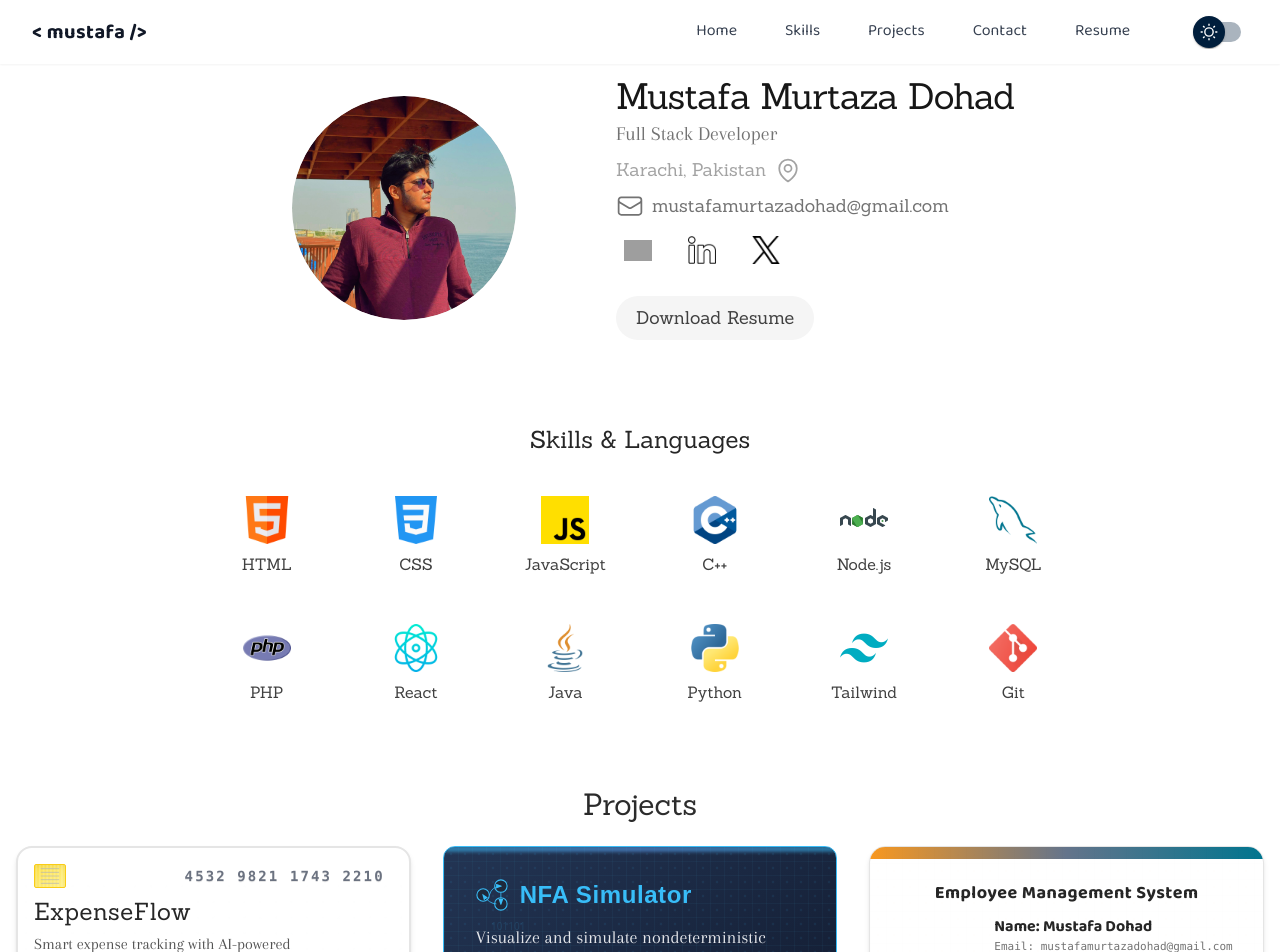
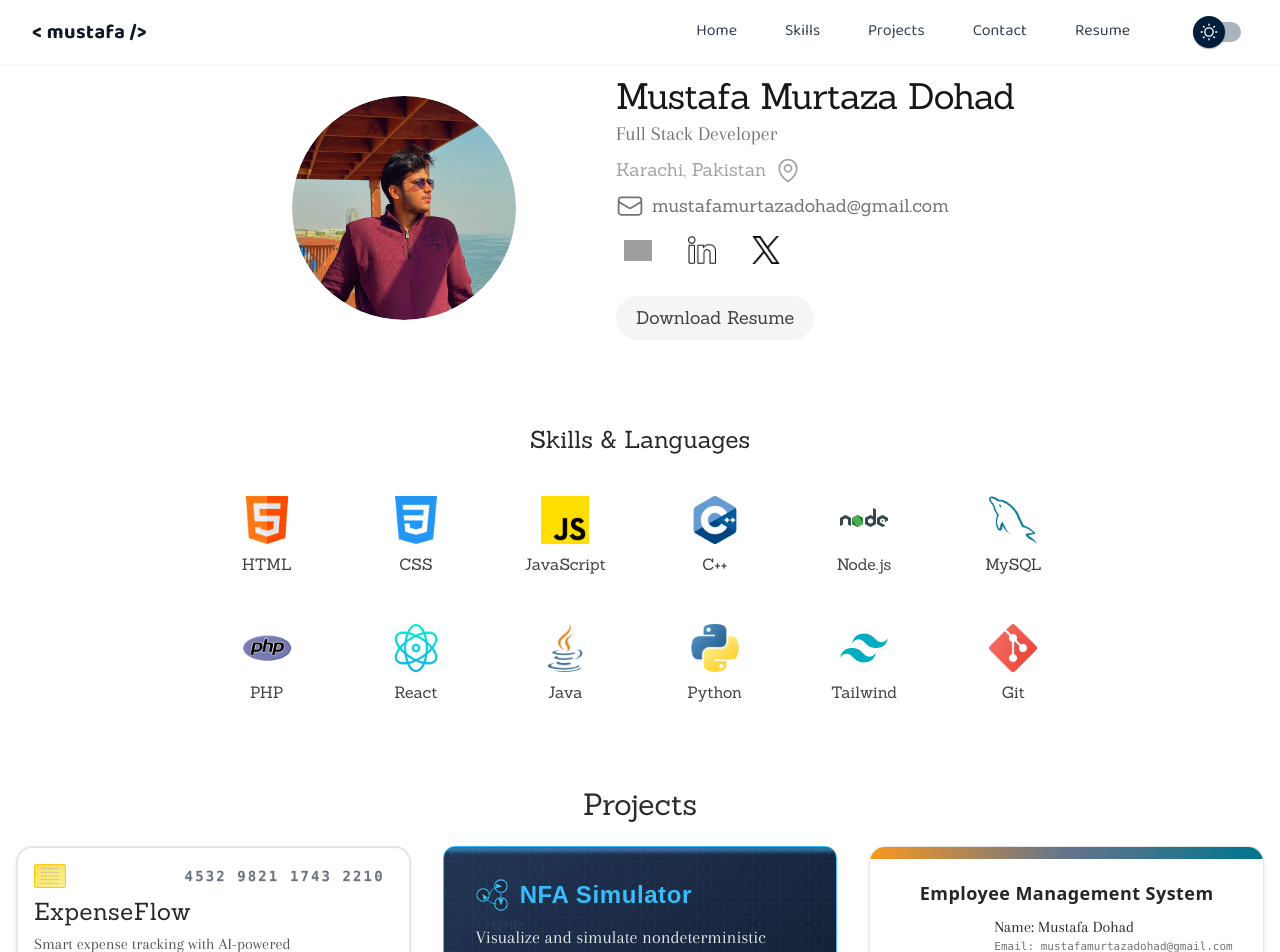
Before and after one commit to mustafa-dohad/portfolio-2.0, a React (Vite) app: page / in a window 1280 px wide. Shown: the top 952 px of the page. Built offline with nearby package versions, Linux system fonts and the light colour scheme; grey boxes are pictures that could not be loaded; a web font is replaced by a local one.

Commit message:
style: use Arapey font for Employee card title and description

```diff
--- a/src/components/Projects.jsx
+++ b/src/components/Projects.jsx
@@ -615,7 +615,7 @@ function ProjectCard({ project }) {
         </div>
         {/* Project Title Full Width */}
         <div className="w-full text-center pt-8 pb-2 px-2">
-          <span className="text-base md:text-lg font-baloo font-bold text-neutral-800 dark:text-neutral-100 tracking-wide block truncate">Employee Management System</span>
+          <span className="text-base md:text-lg font-bold text-neutral-800 dark:text-neutral-100 tracking-wide block truncate">Employee Management System</span>
         </div>
         {/* Card Content */}
         <div className="relative flex flex-row items-center h-full w-full px-5 pb-4 z-10">
@@ -634,7 +634,7 @@ function ProjectCard({ project }) {
           {/* Info */}
           <div className="flex-1 flex flex-col justify-center h-full min-w-0">
             <div className="mb-2">
-              <div className="text-sm md:text-base font-semibold text-neutral-800 dark:text-neutral-100 font-baloo truncate">Name: Mustafa Dohad</div>
+              <div className="text-sm md:text-base font-semibold text-neutral-800 dark:text-neutral-100 font-arapey truncate">Name: Mustafa Dohad</div>
               <div className="text-[9px] md:text-[11px] text-neutral-500 dark:text-neutral-300 font-mono truncate">Email: mustafamurtazadohad@gmail.com</div>
               <div className="text-xs text-neutral-400 font-mono mt-1">ID: EMS-2024</div>
             </div>
```
